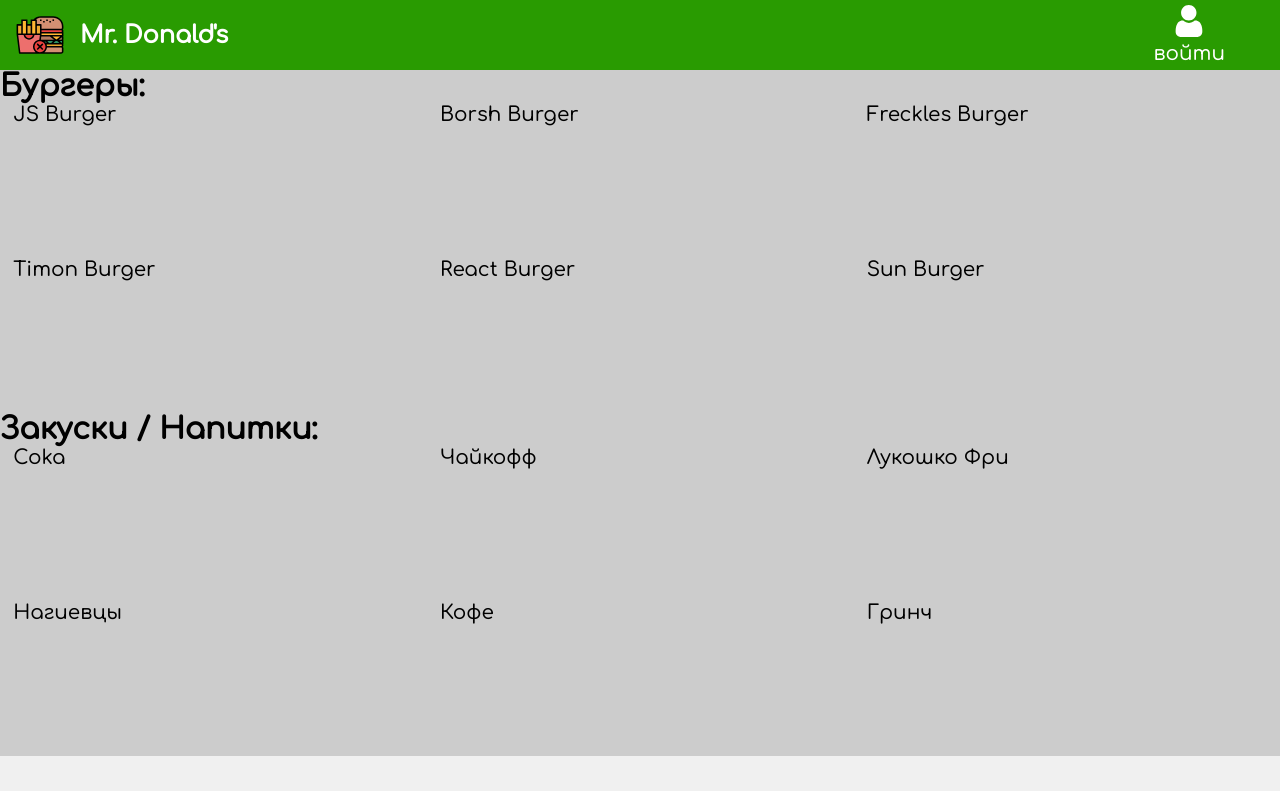
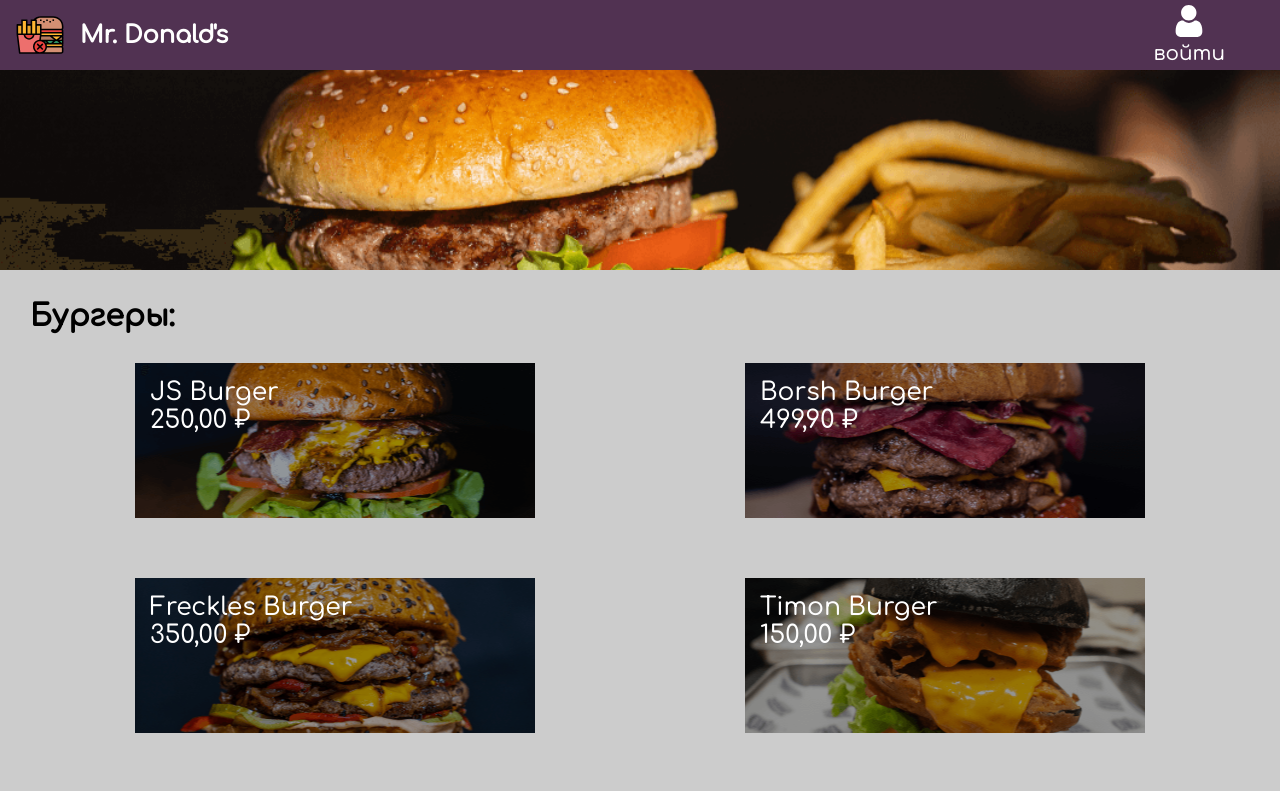
Before and after one commit to tamara-danilova2105/Mr-Burger, a React (Create React App) app: page / in a window 1280 px wide. Shown: the top 791 px of the page. Built offline with nearby package versions, Linux system fonts and the light colour scheme.

Commit message:
урок 5

```diff
--- a/src/App.js
+++ b/src/App.js
@@ -1,64 +1,24 @@
-import { createGlobalStyle } from "styled-components";
+import { useState } from "react";
+import { GlobalStyle } from "./Components/GlobalStyle";
 import { NavBar } from "./Components/NavBar";
 import { Menu } from "./Components/Menu";
+import { ModalItem } from "./Components/ModalItem";
 
 function App() {
+
+  const [openItem, setOpenItem] = useState(null)
+
   return (
     <>
       <GlobalStyle/>
       <NavBar/>
-      <Menu/>
+      <Menu
+        setOpenItem={setOpenItem}/>
+      <ModalItem
+        openItem={openItem}
+        setOpenItem={setOpenItem}/>
     </>
   );
 }
 
 export default App;
-
-const GlobalStyle = createGlobalStyle`
-html {
-  box-sizing: border-box;
-}
-
-*,
-*::before,
-*::after {
-  box-sizing: inherit;
-}
-
-body {
-  margin: 0;
-  background-color: #f0f0f0;
-  font-family: 'Comfortaa', cursive;
-  font-size: 20px;
-  color: black;
-}
-
-img {
-  max-width: 100%;
-  height: auto;
-}
-
-a {
-  text-decoration: none;
-  color: inherit;
-}
-
-ul {
-  list-style: none;
-  padding: 0;
-  margin: 0;
-}
-
-h1, h2, h3, p {
-  padding: 0;
-  margin: 0;
-}
-
-button {
-  cursor: pointer;
-}
-
-input, button {
-    font-family: inherit;
-}
-`
--- /dev/null
+++ b/src/Components/Banner.js
@@ -0,0 +1,10 @@
+import styled from 'styled-components'
+import bannerImg from '../images/banner.png'
+
+export const Banner = styled.div`
+    width: 100%;
+    height: 200px;
+    background-image: url(${bannerImg});
+    background-position: center;
+    background-size: cover;
+`
--- /dev/null
+++ b/src/Components/GlobalStyle.js
@@ -0,0 +1,50 @@
+import { createGlobalStyle } from "styled-components";
+
+export const GlobalStyle = createGlobalStyle`
+html {
+  box-sizing: border-box;
+}
+
+*,
+*::before,
+*::after {
+  box-sizing: inherit;
+}
+
+body {
+  margin: 0;
+  background-color: #f0f0f0;
+  font-family: 'Comfortaa', cursive;
+  font-size: 20px;
+  color: black;
+}
+
+img {
+  max-width: 100%;
+  height: auto;
+}
+
+a {
+  text-decoration: none;
+  color: inherit;
+}
+
+ul {
+  list-style: none;
+  padding: 0;
+  margin: 0;
+}
+
+h1, h2, h3, p {
+  padding: 0;
+  margin: 0;
+}
+
+button {
+  cursor: pointer;
+}
+
+input, button {
+    font-family: inherit;
+}
+`
--- a/src/Components/ListItem.js
+++ b/src/Components/ListItem.js
@@ -1,10 +1,14 @@
 import styled from "styled-components"
 
-export const ListItem = ({ itemList }) => (
+export const ListItem = ({ itemList, setOpenItem }) => (
     <List>
         {itemList.map(item => (
-            <Item key={item.id}>
-                {item.name}
+            <Item
+                key={item.id}
+                img={item.img}
+                onClick={() => setOpenItem(item)}>
+                    <p>{item.name}</p>
+                    <p>{item.price.toLocaleString('ru-RU', {style: 'currency', currency: 'RUB'})}</p>
             </Item>
         ))}
     </List>
@@ -17,6 +21,33 @@ const List = styled.ul`
 `
 
 const Item = styled.li`
+    position: relative;
     width: 400px;
     height: 155px;
+    background-image: ${({ img }) => `url(${img})`};
+    background-position: center;
+    background-size: cover;
+    margin: 30px;
+    font-size: 25px;
+    padding: 15px;
+    color: white;
+    z-index: 1;
+    &:after {
+        content: '';
+        position: absolute;
+        top: 0;
+        bottom: 0;
+        right: 0;
+        left: 0;
+        background-color: black;
+        opacity: 0.4;
+        z-index: -1;
+    }
+    &:hover {
+        cursor: pointer;
+        box-shadow: inset 0 0 50px 30px black;
+        &:after {
+            opacity: 0;
+        }
+    }
 `
--- a/src/Components/Menu.js
+++ b/src/Components/Menu.js
@@ -1,23 +1,32 @@
 import styled from "styled-components"
+import { Banner } from "./Banner"
 import dbMenu from './DBMenu'
 import { ListItem } from './ListItem'
+
+const SectionMenu = styled.section`
+    padding: 30px;
+`
+
+export const Menu = ({ setOpenItem }) => (
+    <MenuStyled>
+        <Banner/>
+        <SectionMenu>
+            <h2>Бургеры:</h2>
+            <ListItem
+                setOpenItem={setOpenItem}
+                itemList={dbMenu.burger}/>
+        </SectionMenu>
+
+        <SectionMenu>
+            <h2>Закуски / Напитки:</h2>
+            <ListItem
+                setOpenItem={setOpenItem}
+                itemList={dbMenu.other}/>
+        </SectionMenu>
+    </MenuStyled>
+)
 
 const MenuStyled = styled.main`
     background-color: #ccc;
     margin-top: 70px;
 `
-
-
-export const Menu = () => (
-    <MenuStyled>
-        <section>
-            <h2>Бургеры:</h2>
-            <ListItem itemList={dbMenu.burger}/>
-        </section>
-
-        <section>
-            <h2>Закуски / Напитки:</h2>
-            <ListItem itemList={dbMenu.other}/>
-        </section>
-    </MenuStyled>
-)
--- /dev/null
+++ b/src/Components/ModalItem.js
@@ -0,0 +1,48 @@
+import styled from "styled-components"
+
+export const ModalItem = ({ openItem, setOpenItem }) => {
+
+    const closeModel = (e) => {
+        if(e.target.id === "overlay") {
+            setOpenItem(null)
+        }
+    }
+
+    if(!openItem) return null
+    return(
+        <Overlay id="overlay" onClick={closeModel}>
+        <Modal>
+            <Banner img={openItem.img}/>
+            {openItem.name}
+        </Modal>
+    </Overlay>
+    )
+}
+
+const Overlay = styled.div`
+    position: fixed;
+    display: flex;
+    justify-content: center;
+    align-items: center;
+    top: 0;
+    left: 0;
+    width: 100%;
+    height: 100%;
+    background-color: rgba(0, 0, 0, .5);
+    z-index: 20;
+`
+
+const Modal = styled.div`
+    background-color: #fff;
+    width: 600px;
+    height: 500px;
+`
+
+const Banner = styled.div`
+    width: 100%;
+    height: 200px;
+    background-image: url(${({img}) => img});
+    background-size: cover;
+    background-position: center;
+    margin-bottom: 20px;
+`
--- a/src/Components/NavBar.js
+++ b/src/Components/NavBar.js
@@ -28,7 +28,7 @@ const NavBarStyled = styled.header`
     justify-content: space-between;
     align-items: center;
     padding: 15px;
-    background-color: #299B01;
+    background-color: #513252;
     color: white;
 `
 const Logo = styled.div`
```
Also changed, not shown: src/images/banner.png (added), 1 other file (tests, documents, lock files or other folders).
